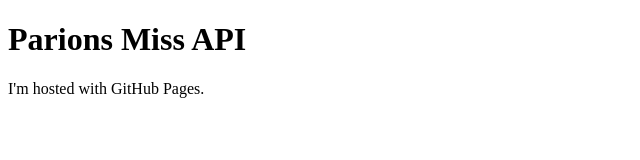
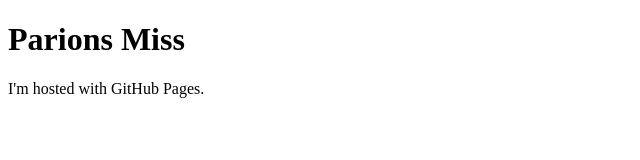
Before and after one commit to MB-00101110/api.parionsmiss.github.io, a plain HTML site: page index.html in a window 1280 px wide. Shown: the whole page, without its empty margins (0-640 px from the left). Drawn offline with Linux system fonts and the light colour scheme.

Commit message:
Update index.html

```diff
--- a/index.html
+++ b/index.html
@@ -1,7 +1,7 @@
 <!DOCTYPE html>
 <html>
 <body>
-<h1>Parions Miss API</h1>
+<h1>Parions Miss</h1>
 <p>I'm hosted with GitHub Pages.</p>
 </body>
 </html>
```
